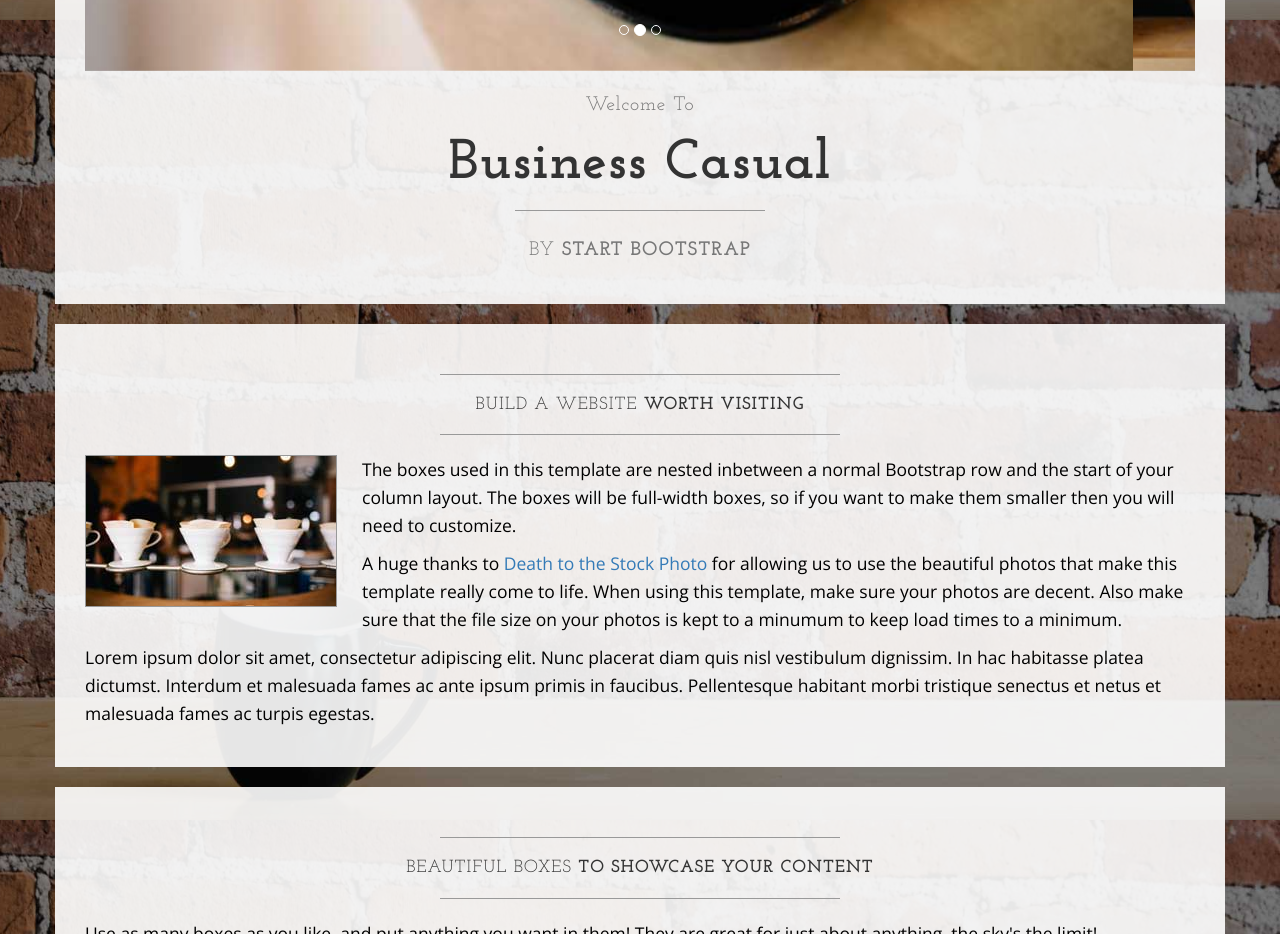
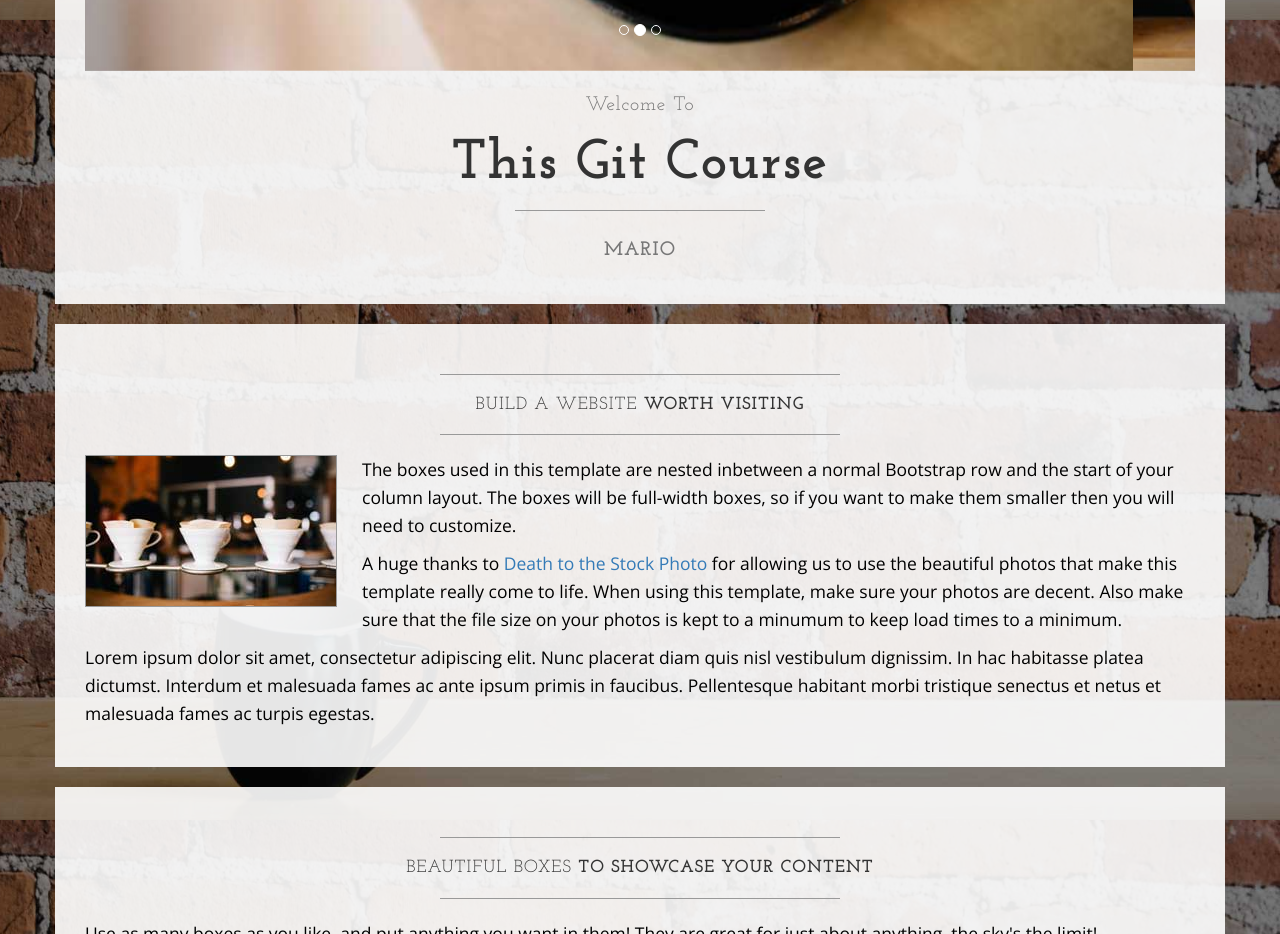
Before and after one commit to mlevanic/theme, a plain HTML site: page index.html in a window 1280 px wide. Shown: the part 780-1714 px from the top of the page. Drawn offline with nearby package versions, Linux system fonts and the light colour scheme.

```diff
--- a/index.html
+++ b/index.html
@@ -108,11 +108,11 @@
                     <h2 class="brand-before">
                         <small>Welcome to</small>
                     </h2>
-                    <h1 class="brand-name">Business Casual</h1>
+                    <h1 class="brand-name">This git course</h1>
                     <hr class="tagline-divider">
                     <h2>
-                        <small>By
-                            <strong>Start Bootstrap</strong>
+                        <small>
+                            <strong>Mario</strong>
                         </small>
                     </h2>
                 </div>
```
